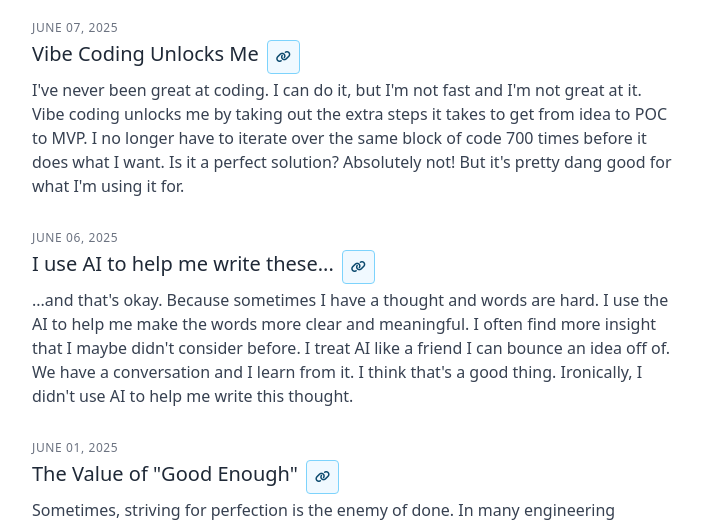
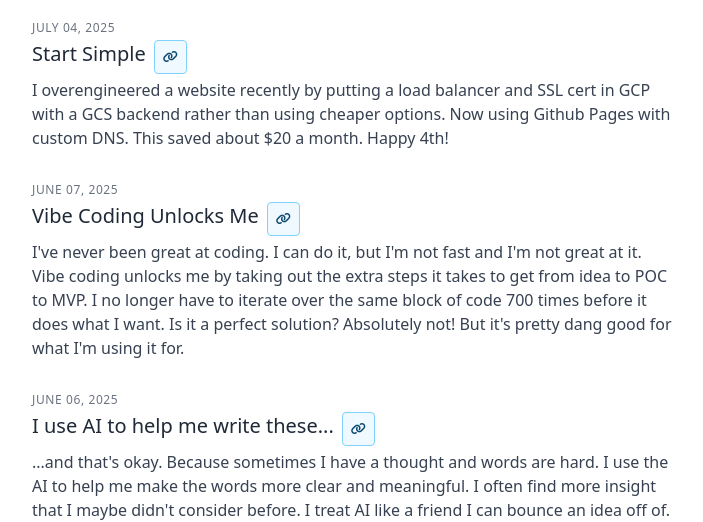
Before and after one commit to botheaj/botheaj.github.io, a plain HTML site: page index.html in a window 1280 px wide. Shown: the part 284-806 px from the top of the page, without its empty margins (288-991 px from the left). Drawn offline with nearby package versions, Linux system fonts and the light colour scheme.

Commit message:
july 4 2025

```diff
--- a/index.html
+++ b/index.html
@@ -102,6 +102,14 @@
             </article>
         -->
 
+        <article class="entry" id="">
+            <p class="text-xs text-gray-500 uppercase tracking-wider">July 04, 2025</p>
+            <h3 class="text-xl mt-1">Start Simple<a href="#" class="post-tag"><i class="fas fa-link"></i></a></h3>
+            <p class="mt-1 text-gray-700">
+                I overengineered a website recently by putting a load balancer and SSL cert in GCP with a GCS backend rather than using cheaper options. Now using Github Pages with custom DNS. This saved about $20 a month. Happy 4th!
+            </p>
+        </article>
+
         <article class="entry" id="vibe-coding-unlocks-me">
             <p class="text-xs text-gray-500 uppercase tracking-wider">June 07, 2025</p>
 
```
